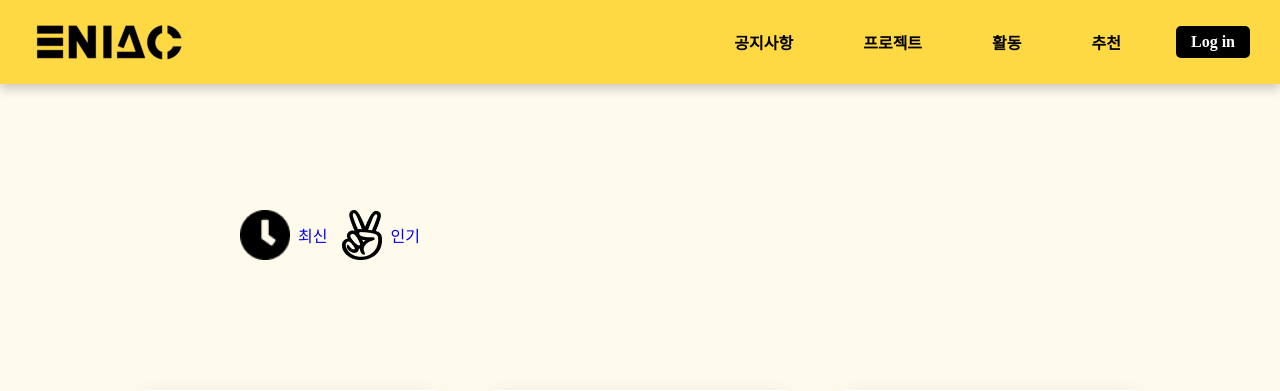
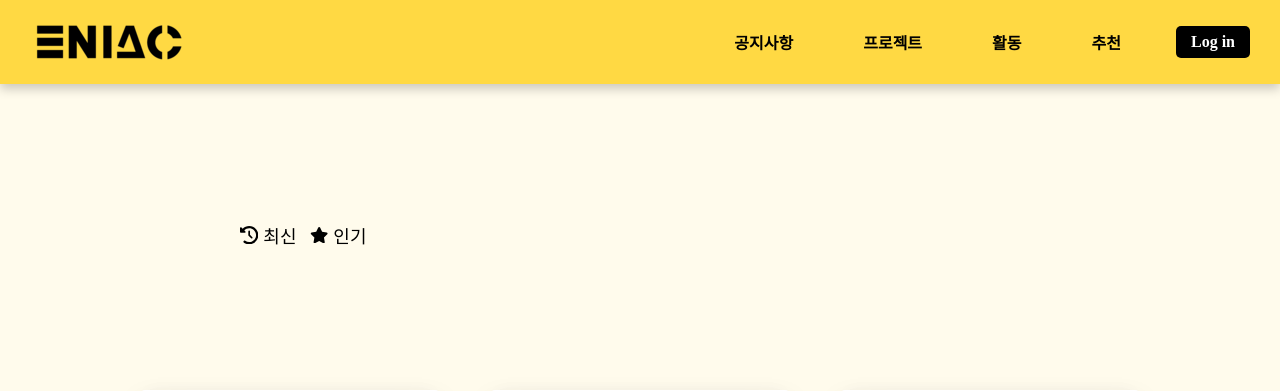
Before and after one commit to sanghee01/eniac-website, a Django app: page /project in a window 1280 px wide. Shown: the top 391 px of the page. Run offline with Django 3.2, Linux system fonts and the light colour scheme; data comes from the database, SQL or seed files in the repository; both versions use the stored data as it was after the commit; some libraries are stand-ins or nearby versions; some web fonts are replaced.

Commit message:
[feat] 프로젝트 버튼 변경중

```diff
--- a/static/css/projects/project-content.css
+++ b/static/css/projects/project-content.css
@@ -31,6 +31,7 @@ li.is__on {
   list-style: none;
   position: relative;
   display: flex;
+  width: 100%;
 }
 
 .project-menu__cont {
@@ -43,12 +44,20 @@ li.is__on {
 .project-menu__btn {
   display: flex;
   align-items: center;
-  margin-right: 10px;
+  margin-right: 5px;
   height: 70px;
+  width: 60px;
+  color: black;
 }
 
 .project-menu__btn span {
-  margin-left: 8px;
+  display: inline-block;
+  margin-left: 5px;
+  width: 80px;
+  font-size: 18px;
+}
+.project-menu__btn svg {
+  width: 40px;
 }
 
 .project-menu__list:first-child {
--- a/static/css/users/profile.css
+++ b/static/css/users/profile.css
@@ -20,8 +20,8 @@
   top: 130px;
   left: 50%;
   transform: translateX(-75px);
-  width: 150px;
-  height: 150px;
+  width: 120px;
+  height: 120px;
   border: 4px solid rgba(0, 0, 0, 0.4);
   background-color: #e6ecff;
   border-radius: 50%;
--- a/templates/projects/project_list.html
+++ b/templates/projects/project_list.html
@@ -1,6 +1,4 @@
-<style>
 
-</style>
 <body id="project-page">
 {% load static %}
  {% include 'base.html' %}
@@ -8,7 +6,7 @@
     <ul class="project-menu">
         <li class="project-menu__list is_on">
             <a class="project-menu__btn" href="#">
-                <img style="width: 50px; height: 50px;" src="{% static 'img/Time.png' %}" alt="">
+                <svg xmlns="http://www.w3.org/2000/svg" viewBox="0 0 512 512"><!--! Font Awesome Pro 6.0.0 by @fontawesome - https://fontawesome.com License - https://fontawesome.com/license (Commercial License) Copyright 2022 Fonticons, Inc. --><path d="M256 0C397.4 0 512 114.6 512 256C512 397.4 397.4 512 256 512C201.7 512 151.2 495 109.7 466.1C95.2 455.1 91.64 436 101.8 421.5C111.9 407 131.8 403.5 146.3 413.6C177.4 435.3 215.2 448 256 448C362 448 448 362 448 256C448 149.1 362 64 256 64C202.1 64 155 85.46 120.2 120.2L151 151C166.1 166.1 155.4 192 134.1 192H24C10.75 192 0 181.3 0 168V57.94C0 36.56 25.85 25.85 40.97 40.97L74.98 74.98C121.3 28.69 185.3 0 255.1 0L256 0zM256 128C269.3 128 280 138.7 280 152V246.1L344.1 311C354.3 320.4 354.3 335.6 344.1 344.1C335.6 354.3 320.4 354.3 311 344.1L239 272.1C234.5 268.5 232 262.4 232 256V152C232 138.7 242.7 128 256 128V128z"/></svg>
                 <span>최신</span>
             </a>
             <div id="tab1" id="activity" class="project-menu__cont">
@@ -85,7 +83,7 @@
         </li>
         <li class="project-menu__list">
             <a class="project-menu__btn" href="#">
-                <img src="{% static 'img/Vector.png' %}" alt="">
+                <svg xmlns="http://www.w3.org/2000/svg" viewBox="0 0 576 512"><!--! Font Awesome Pro 6.0.0 by @fontawesome - https://fontawesome.com License - https://fontawesome.com/license (Commercial License) Copyright 2022 Fonticons, Inc. --><path d="M381.2 150.3L524.9 171.5C536.8 173.2 546.8 181.6 550.6 193.1C554.4 204.7 551.3 217.3 542.7 225.9L438.5 328.1L463.1 474.7C465.1 486.7 460.2 498.9 450.2 506C440.3 513.1 427.2 514 416.5 508.3L288.1 439.8L159.8 508.3C149 514 135.9 513.1 126 506C116.1 498.9 111.1 486.7 113.2 474.7L137.8 328.1L33.58 225.9C24.97 217.3 21.91 204.7 25.69 193.1C29.46 181.6 39.43 173.2 51.42 171.5L195 150.3L259.4 17.97C264.7 6.954 275.9-.0391 288.1-.0391C300.4-.0391 311.6 6.954 316.9 17.97L381.2 150.3z"/></svg>
                 <span>인기</span>
             </a>
             <div id="tab2" id="attendence" class="project-menu__cont">
@@ -125,7 +123,7 @@
     </ul>
 
 </div>
-
+<script src="https://kit.fontawesome.com/dd5b2018a9.js" crossorigin="anonymous"></script>
 <script type="text/javascript" src="{% static 'js/project-tab.js' %}"></script>
 <script type="text/javascript" src="{% static 'js/project-modal.js' %}"></script>
 </body>
```
Also changed, not shown: activities/migrations/0012_auto_20220215_1839.py (added), challenges/migrations/0011_auto_20220215_1839.py (added), db.sqlite3, notices/migrations/0002_auto_20220215_1839.py (added), projects/migrations/0010_auto_20220215_1839.py (added), recommends/migrations/0008_auto_20220215_1839.py (added), tags/migrations/0002_auto_20220215_1839.py (added), templates/users/profile.html (renamed from templates/users/user_detail.html), users/migrations/0009_auto_20220215_1839.py (added).
